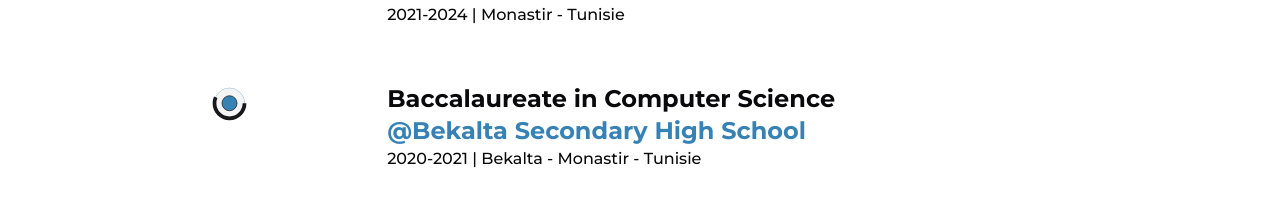
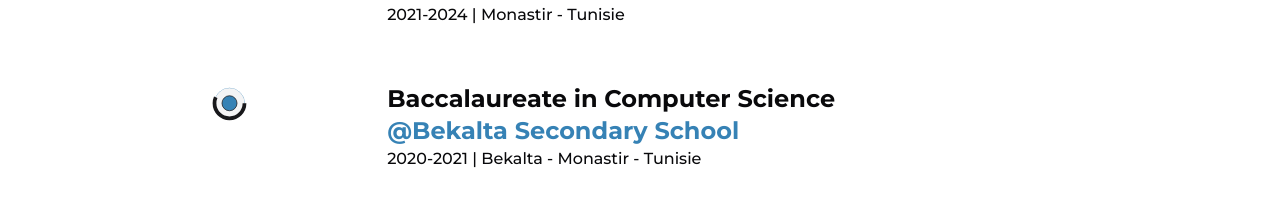
Before and after one commit to HamzaHajMtir1/My_Portfolio, a Next.js app: page /about in a window 1280 px wide. Shown: the part 2129-2335 px from the top of the page. Built offline with nearby package versions, Linux system fonts and the light colour scheme.

Commit message:
Correct the education school name

```diff
--- a/src/data/education.ts
+++ b/src/data/education.ts
@@ -14,7 +14,7 @@
   {
     title: "Baccalaureate in Computer Science",
     organisation: {
-      name: "Bekalta Secondary High School",
+      name: "Bekalta Secondary School",
       href: "#",
     },
     date: "2020-2021",
```
